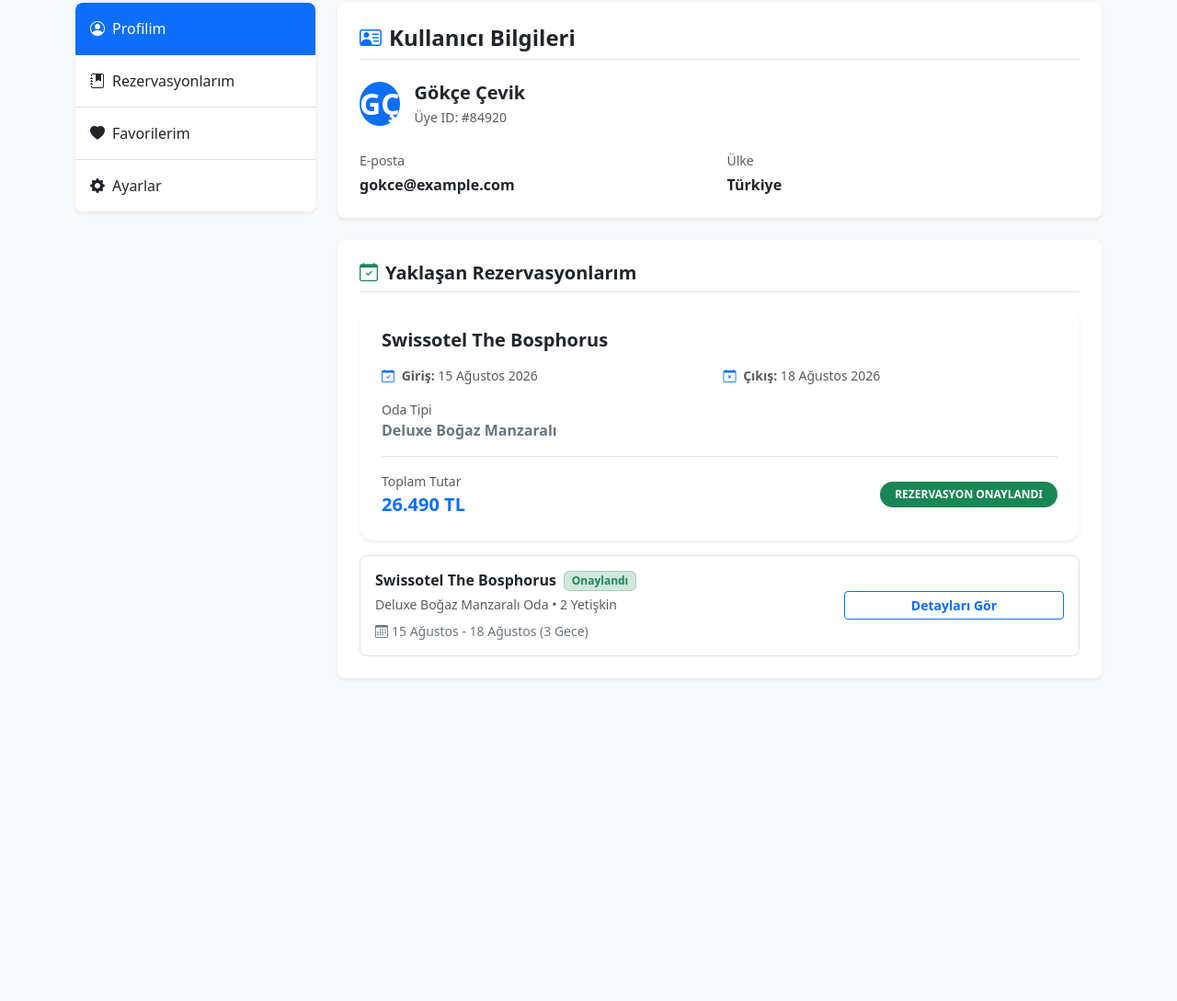
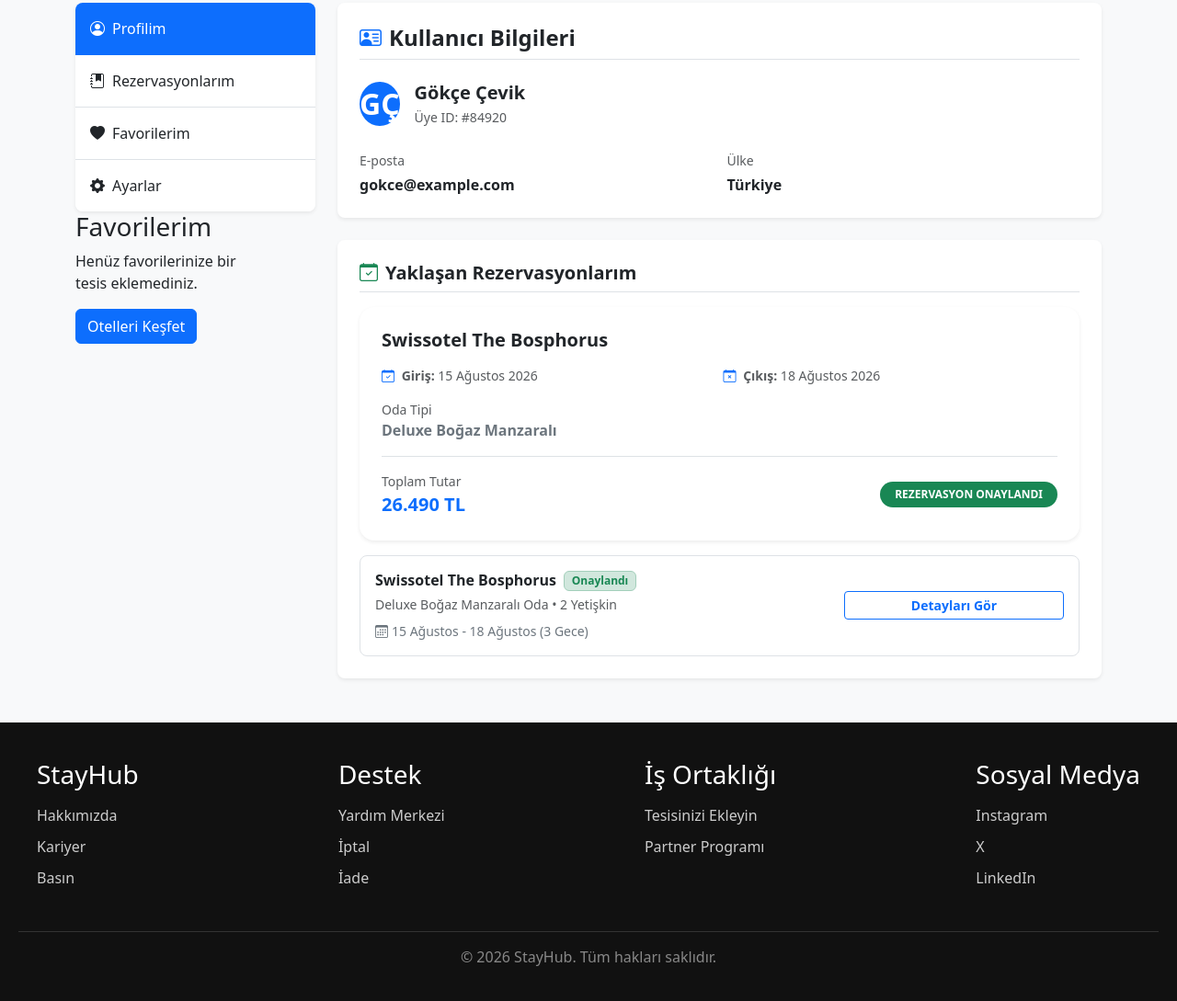
Before and after one commit to songulduran/stayhub, a plain HTML site: page profile.html in a window 1280 px wide. Shown: the part 45-1134 px from the top of the page at 92% size. Before the commit the page ends 831 px from the top, so only its background shows below. Drawn offline with nearby package versions, Linux system fonts and the light colour scheme.

```diff
--- a/css/style.css
+++ b/css/style.css
@@ -55,3 +55,50 @@
   height: 200px;
   object-fit: cover;
 }
+/* footer */
+.footer {
+  background: #111;
+  color: #fff;
+  padding: 40px 20px 20px;
+}
+
+/* 4 Kolon Yana Yana */
+.footer-container {
+  display: flex;
+  justify-content: space-between;
+  max-width: 1200px;
+  margin: 0 auto;
+  flex-wrap: wrap; /* Mobilde alt alta geçsin diye */
+}
+
+/* Kolonlar ve Linkler */
+.footer-col h3 {
+  margin-bottom: 15px;
+}
+
+.footer-col ul {
+  list-style: none;
+  padding: 0;
+}
+
+.footer-col li {
+  margin-bottom: 10px;
+}
+
+.footer-col a {
+  color: #ccc;
+  text-decoration: none;
+}
+
+.footer-col a:hover {
+  color: #fff;
+}
+
+/* Telif Alanı */
+.footer-bottom {
+  text-align: center;
+  border-top: 1px solid #333;
+  margin-top: 30px;
+  padding-top: 15px;
+  color: #888;
+}
--- a/profile.html
+++ b/profile.html
@@ -51,6 +51,13 @@
               >
                 <i class="bi bi-gear-fill me-2"></i>Ayarlar
               </a>
+            </div>
+          </div>
+          <div class="col-md-9">
+            <div class="empty-state">
+              <h3>Favorilerim</h3>
+              <p>Henüz favorilerinize bir tesis eklemediniz.</p>
+              <a href="#" class="btn btn-primary">Otelleri Keşfet</a>
             </div>
           </div>
         </div>
@@ -186,5 +193,52 @@
       </div>
     </div>
     <script src="https://cdn.jsdelivr.net/npm/bootstrap@5.3.0/dist/js/bootstrap.bundle.min.js"></script>
+    <footer class="footer">
+      <div class="footer-container">
+        <!-- Kolon 1: StayHub / Hakkında -->
+        <div class="footer-col">
+          <h3>StayHub</h3>
+          <ul>
+            <li><a href="#">Hakkımızda</a></li>
+            <li><a href="#">Kariyer</a></li>
+            <li><a href="#">Basın</a></li>
+          </ul>
+        </div>
+
+        <!-- Kolon 2: Destek -->
+        <div class="footer-col">
+          <h3>Destek</h3>
+          <ul>
+            <li><a href="#">Yardım Merkezi</a></li>
+            <li><a href="#">İptal</a></li>
+            <li><a href="#">İade</a></li>
+          </ul>
+        </div>
+
+        <!-- Kolon 3: İş Ortaklığı -->
+        <div class="footer-col">
+          <h3>İş Ortaklığı</h3>
+          <ul>
+            <li><a href="#">Tesisinizi Ekleyin</a></li>
+            <li><a href="#">Partner Programı</a></li>
+          </ul>
+        </div>
+
+        <!-- Kolon 4: Sosyal Medya -->
+        <div class="footer-col">
+          <h3>Sosyal Medya</h3>
+          <ul>
+            <li><a href="#">Instagram</a></li>
+            <li><a href="#">X</a></li>
+            <li><a href="#">LinkedIn</a></li>
+          </ul>
+        </div>
+      </div>
+
+      <!-- En Alt Telif / Copyright Bölümü -->
+      <div class="footer-bottom">
+        <p>© 2026 StayHub. Tüm hakları saklıdır.</p>
+      </div>
+    </footer>
   </body>
 </html>
```
Also changed, not shown: 404.html (added, +16 -0 lines), hotels.html (+5 -6 lines).
